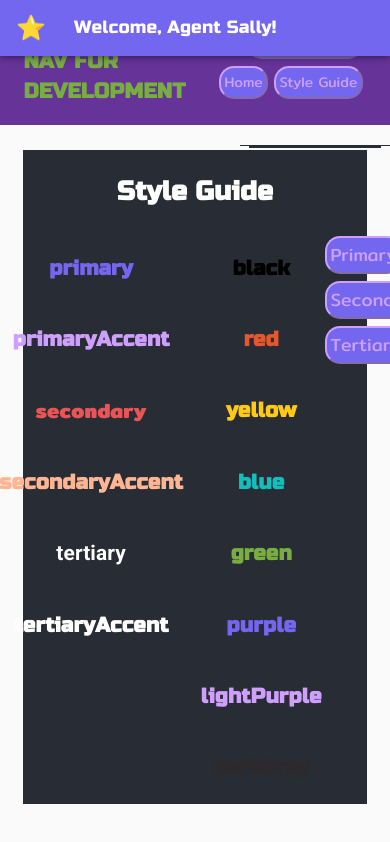
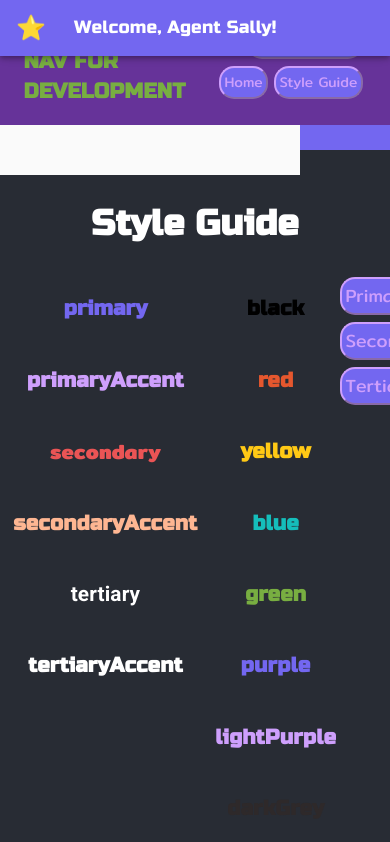
Before and after one commit to kiddo-capstone/kiddo-frontend, a React (Create React App) app: page /style-guide in a window 390 px wide. Shown: the top 842 px of the page. Built offline with nearby package versions, Linux system fonts and the light colour scheme.

Commit message:
Add media query to pg container; Accounts for open drawer width for view content

```diff
--- a/src/ui/containers/AppContainer.js
+++ b/src/ui/containers/AppContainer.js
@@ -14,12 +14,13 @@ import { makeStyles, useTheme } from "@material-ui/core/styles";
 
 // App Imports
 import theme from "../common/theme";
-import Header from "../../modules/common/header/Header";
+// import Header from "../../modules/common/header/Header";
 import AgentDetails from "../../modules/views/AgentDetails";
 import PageContainer from "./PageContainer";
 
 const appStyles = theme;
-const drawerWidth = "clamp(240px, 30%, 40%)";
+const drawerWidth = 300;
+// "clamp(240px, 30%, 40%)"
 
 const useStyles = makeStyles((theme) => ({
   root: {
@@ -53,29 +54,17 @@ const useStyles = makeStyles((theme) => ({
   },
   content: {
     flexGrow: 1,
-    marginTop: "20px",
-    backgroundColor: "#282c34",
+    backgroundColor: appStyles.colors.primary,
     fontFamily: "'Russo One', sans-serif",
+    [theme.breakpoints.up("sm")]: {
+      marginLeft: drawerWidth,
+    },
   },
-  // pageContainer: {
-  //   textAlign: "center",
-  //   // backgroundColor: "#282c34",
-  //   margin: "0 6%",
-  //   marginTop: "1%",
-  //   minHeight: "100%",
-  //   display: "flex",
-  //   flexDirection: "column",
-  //   justifyContent: "center",
-  //   alignItems: "center",
-  //   fontSize: "calc(10px + 2vmin)",
-  //   color: "white",
-  //   fontFamily: "'Russo One', sans-serif",
-  // },
   toolbar: theme.mixins.toolbar,
 }));
 
 function AppContainer(props) {
-  const { window, children } = props;
+  const { window } = props;
   const classes = useStyles();
   const theme = useTheme();
   const [mobileOpen, setMobileOpen] = React.useState(false);
@@ -88,7 +77,6 @@ function AppContainer(props) {
     <div>
       <Toolbar className={classes.appBar}>AGENT DETAILS</Toolbar>
       <Divider />
-      {/* Render AgentDetails card here */}
       <AgentDetails />
     </div>
   );
@@ -114,7 +102,7 @@ function AppContainer(props) {
         </Toolbar>
       </AppBar>
       <div className={classes.drawer}>
-        <Hidden smUp implementation="js">
+        <Hidden smUp implementation="css">
           <Drawer
             container={container}
             variant="temporary"
@@ -144,14 +132,10 @@ function AppContainer(props) {
           </Drawer>
         </Hidden>
       </div>
-      {/* <div className={classes.toolbar} /> */}
+
       <main className={classes.content}>
-        {/* <div className={classes.toolbar} /> */}
+        {/* <Header /> */}
         <PageContainer />
-        {/* <section className={classes.pageContainer}>
-          <Header />
-          {children}
-        </section> */}
       </main>
     </div>
   );
--- a/src/ui/containers/PageContainer.js
+++ b/src/ui/containers/PageContainer.js
@@ -1,11 +1,11 @@
 import { makeStyles } from "@material-ui/core";
 
-const useStyles = makeStyles(() => ({
+const drawerWidth = 300;
+const useStyles = makeStyles((theme) => ({
   pageContainer: {
     textAlign: "center",
     backgroundColor: "#282c34",
-    margin: "0 6%",
-    marginTop: "1%",
+    marginTop: "25px",
     minHeight: "100%",
     display: "flex",
     flexDirection: "column",
@@ -14,13 +14,17 @@ const useStyles = makeStyles(() => ({
     fontSize: "calc(10px + 2vmin)",
     color: "white",
     fontFamily: "'Russo One', sans-serif",
+    // media query for pushing page content past drawer
+    [theme.breakpoints.up("sm")]: {
+      marginLeft: drawerWidth,
+    },
   },
 }));
 
 const PageContainer = ({ children }) => {
   const classes = useStyles();
 
-  return <section className={classes.pageContainer}>{children}</section>;
+  return <div className={classes.pageContainer}>{children}</div>;
 };
 
 export default PageContainer;
--- a/src/ui/containers/TitleContainer.js
+++ b/src/ui/containers/TitleContainer.js
@@ -1,11 +1,11 @@
-import {makeStyles} from '@material-ui/core'
+import { makeStyles } from "@material-ui/core";
 
 const useStyles = makeStyles(() => ({
   titleContainer: {
-    textAlign: 'center',
-    margin: '0 2%',
-    width: '100%',
-    justifyContent: 'center',
+    textAlign: "center",
+    justifyContent: "center",
+    // margin: '0 2%',
+    // width: '100%',
     // backgroundColor: '#282c34',
     // alignItems: 'center',
     // minHeight: '100%',
@@ -14,17 +14,13 @@ const useStyles = makeStyles(() => ({
     // fontSize: 'calc(10px + 2vmin)',
     // color: 'white',
     // fontFamily: "'Russo One', sans-serif",
-  }
-}))
+  },
+}));
 
-const TitleContainer = ({children}) => {
-  const classes = useStyles()
+const TitleContainer = ({ children }) => {
+  const classes = useStyles();
 
-  return (
-    <div className={classes.titleContainer}>
-      {children}
-    </div>
-   );
-}
+  return <div className={classes.titleContainer}>{children}</div>;
+};
 
 export default TitleContainer;
```
